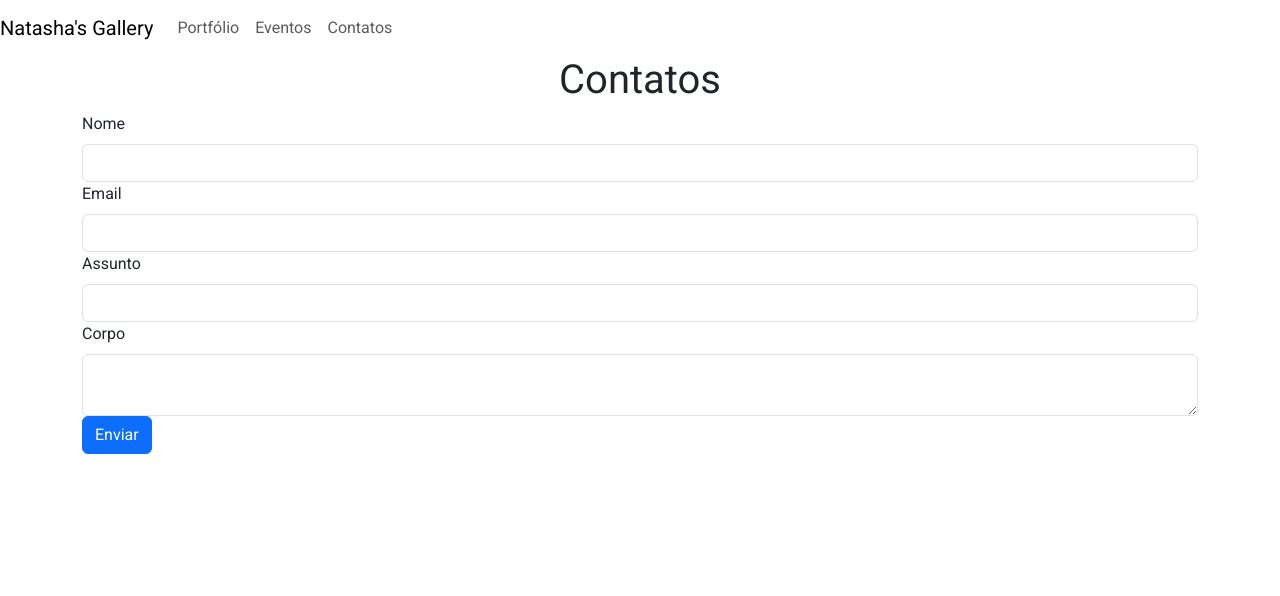
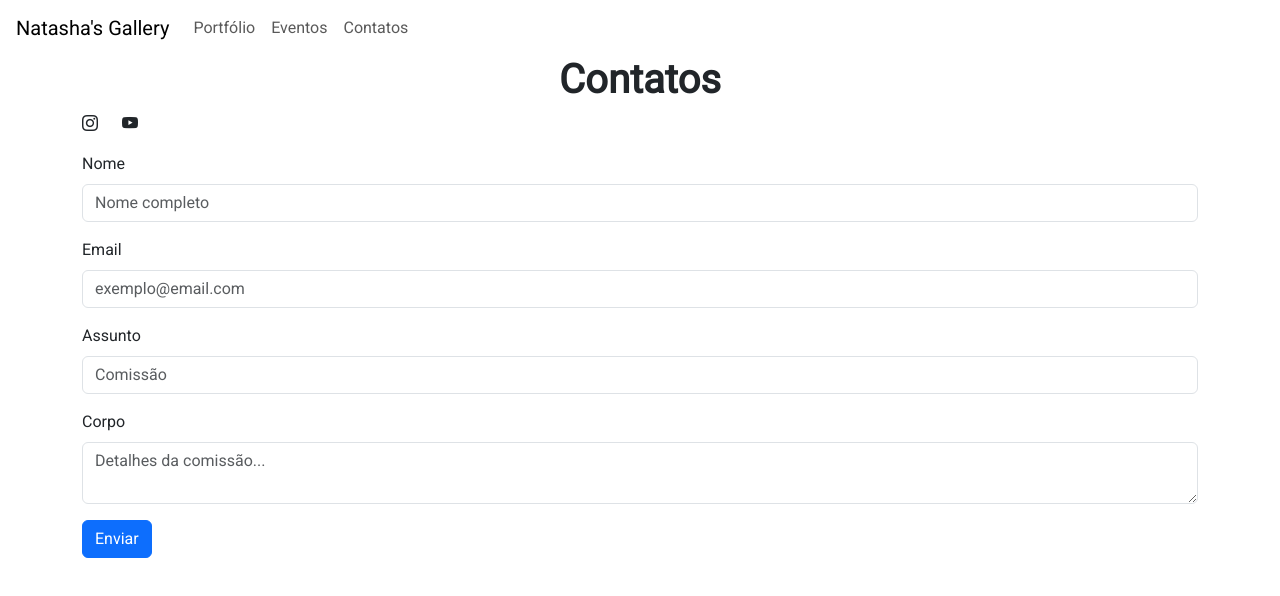
Before and after one commit to dev-apollo/natashas-gallery, a React (Vite) app: page /contacts in a window 1280 px wide. Shown: the top 596 px of the page. Built offline with nearby package versions, Linux system fonts and the light colour scheme.

Commit message:
Mais detalhes p/ homepage e contatos

```diff
--- a/src/components/NavbarNG.tsx
+++ b/src/components/NavbarNG.tsx
@@ -3,7 +3,7 @@ import { Navbar, Nav } from "react-bootstrap"
 function NavbarNG() {
 
   return (
-    <Navbar expand="lg">
+    <Navbar expand="lg" className="px-3">
         <Navbar.Brand  href="/">Natasha's Gallery</Navbar.Brand>
         <Navbar.Toggle aria-controls="navbarng-collapse"/>
         <Navbar.Collapse id="navbarng-collapse">
--- a/src/components/contacts/FormContacts.tsx
+++ b/src/components/contacts/FormContacts.tsx
@@ -3,21 +3,21 @@ import { Button, Form } from "react-bootstrap";
 function FormContacts(){
     return (
         <Form>
-            <Form.Group>
+            <Form.Group className="my-3">
                 <Form.Label>Nome</Form.Label>
-                <Form.Control type="text"></Form.Control>
+                <Form.Control type="text" placeholder="Nome completo"></Form.Control>
             </Form.Group>
-            <Form.Group>
+            <Form.Group className="my-3">
                 <Form.Label>Email</Form.Label>
-                <Form.Control type="email"></Form.Control>
+                <Form.Control type="email" placeholder="exemplo@email.com"></Form.Control>
             </Form.Group>
-            <Form.Group>
+            <Form.Group className="my-3">
                 <Form.Label>Assunto</Form.Label>
-                <Form.Control type="text"></Form.Control>
+                <Form.Control type="text" placeholder="Comissão"></Form.Control>
             </Form.Group>
-            <Form.Group>
+            <Form.Group className="my-3">
                 <Form.Label>Corpo</Form.Label>
-                <Form.Control as="textarea"></Form.Control>
+                <Form.Control as="textarea" placeholder="Detalhes da comissão..."></Form.Control>
             </Form.Group>
             <Button>Enviar</Button>
         </Form>
--- a/src/pages/App.tsx
+++ b/src/pages/App.tsx
@@ -1,4 +1,5 @@
 import { Container } from "react-bootstrap";
+import "../styles/homepage.css"
 import AboutMe from "../components/homepage/AboutMe";
 import NavbarNG from "../components/NavbarNG";
 import AboutArt from "../components/homepage/AboutArt";
@@ -11,7 +12,9 @@ function App() {
     <>
       <NavbarNG></NavbarNG>
       <Container>
-        <h1 className="text-center">Natasha's Gallery</h1>
+        <h1 className="text-center">
+          <strong>Natasha's Gallery</strong>
+        </h1>
         <AboutMe></AboutMe>
         <AboutArt></AboutArt>
         <NextEvent></NextEvent>
--- a/src/pages/Contacts.tsx
+++ b/src/pages/Contacts.tsx
@@ -1,4 +1,4 @@
-import { Container } from "react-bootstrap";
+import { Container, Col, Row } from "react-bootstrap";
 import NavbarNG from "../components/NavbarNG";
 import FormContacts from "../components/contacts/FormContacts";
 
@@ -8,7 +8,23 @@ function Contacts() {
     <>
       <NavbarNG></NavbarNG>
       <Container>
-        <h1 className="text-center">Contatos</h1>
+        <h1 className="text-center">
+          <strong>
+            Contatos
+          </strong>
+        </h1>
+        <Row>
+          <Col md="auto">
+            <a>
+              <i className="bi bi-instagram"></i>
+            </a>
+          </Col>
+          <Col md="auto">
+            <a>
+              <i className="bi bi-youtube"></i>
+            </a>
+          </Col>
+        </Row>
         <FormContacts></FormContacts>
       </Container>
     </>
--- a/src/pages/Events.tsx
+++ b/src/pages/Events.tsx
@@ -7,7 +7,11 @@ function Events() {
     <>
       <NavbarNG></NavbarNG>
       <Container>
-        <h1 className="text-center">Eventos</h1>
+        <h1 className="text-center">
+          <strong>
+            Eventos
+          </strong>
+        </h1>
       </Container>
     </>
   )
--- a/src/pages/Portfolio.tsx
+++ b/src/pages/Portfolio.tsx
@@ -7,7 +7,11 @@ function Portfolio() {
     <>
       <NavbarNG></NavbarNG>
       <Container>
-        <h1 className="text-center">Portfólio</h1>
+        <h1 className="text-center">
+          <strong>
+            Portfólio
+          </strong>
+        </h1>
       </Container>
     </>
   )
--- /dev/null
+++ b/src/styles/homepage.css
@@ -0,0 +1,3 @@
+.foto {
+    max-width: 300px;
+}
```
Also changed, not shown: src/components/homepage/AboutArt.tsx (+5 -2 lines), src/components/homepage/AboutMe.tsx (+2 -2 lines), src/components/homepage/NextEvent.tsx (+10 -4 lines).
